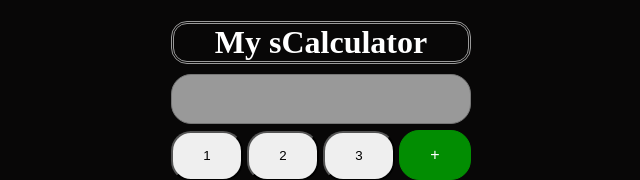
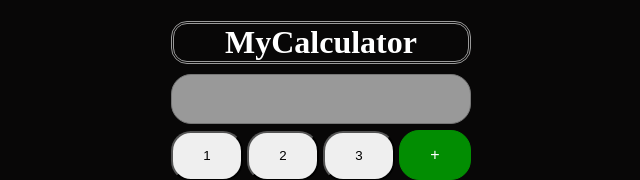
Before and after one commit to 2522anjali/workshop-0, a website: page index.html in a window 1280 px wide. Shown: the top 180 px of the page, without its empty margins (319-959 px from the left). Drawn offline with Linux system fonts and the light colour scheme.

Commit message:
index.html heading issue

```diff
--- a/index.html
+++ b/index.html
@@ -9,7 +9,7 @@
 </head>
 <body>
     <div class="mycalc">
-        <h1>  My sCalculator</h1>
+        <h1>  MyCalculator</h1>
         <form name="calculator" id="calculator">
             <input type="text" name="inputwindow" id="inputwindow">
             <div>
```
